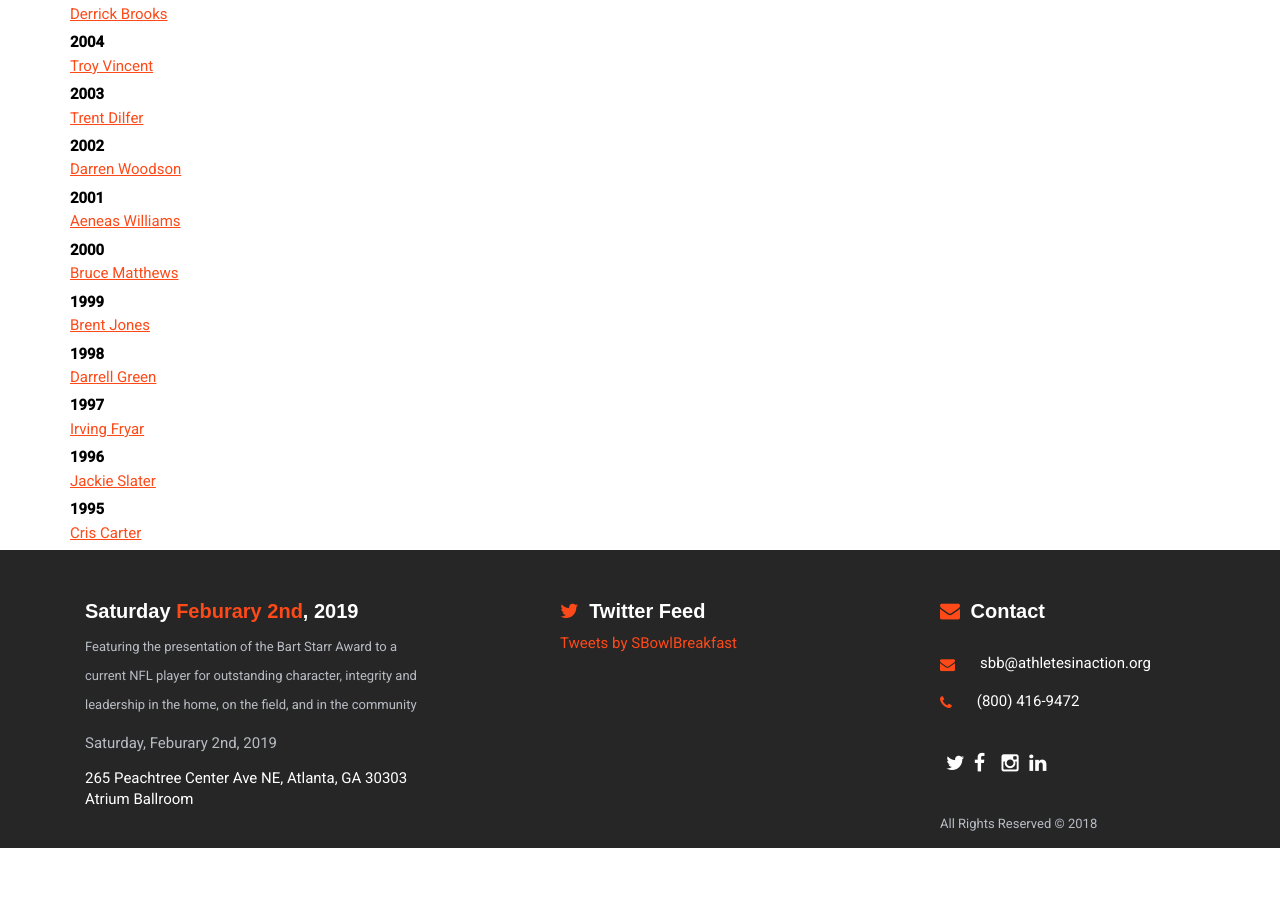
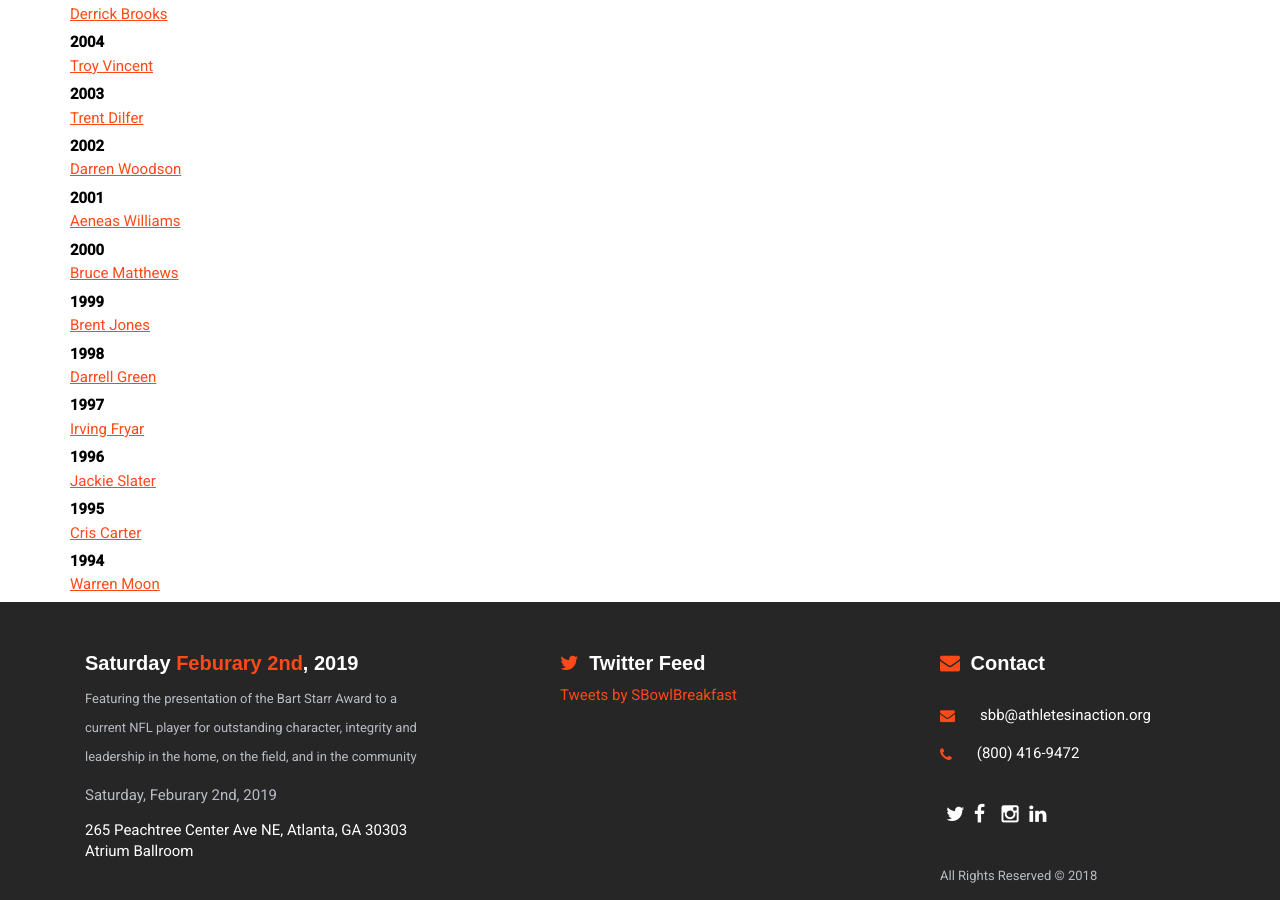
Before and after one commit to AIAUSA/Superbowl, a Jekyll site: the page built from bartstarr.md, in a window 1280 px wide and 900 px high, scrolled down 1727 px. Built offline with Jekyll 4.4.1, drawn with Linux system fonts in a browser that asks for light colours; some web fonts are replaced; comment, search, counter and statistics services are not loaded; before the commit the page ends 2575 px from its top, so only the background shows below that.

Commit message:
Update from Forestry.io - Updated warren-moon.md

```diff
--- a/_inductees/warren-moon.md
+++ b/_inductees/warren-moon.md
@@ -2,8 +2,7 @@
 title: Warren Moon
 date: 2018-09-27 20:01:25 +0000
 year: 1994
-feature_image: ''
-published: false
+feature_image: "/uploads/Warren_Moon.jpg"
 
 ---
 Warren Moon, the 1994 recipient of the Bart Starr Award, is considered one of the elite quarterbacks in the NFL. Moon has thrown for more total yards (54,913 in 16 years) than any other player in professional football history. He was picked for 9 Pro Bowls including a QB-record of 8 straight in 1988-95
```
Also changed, not shown: .forestry/front_matter/templates/inductee.yml.
